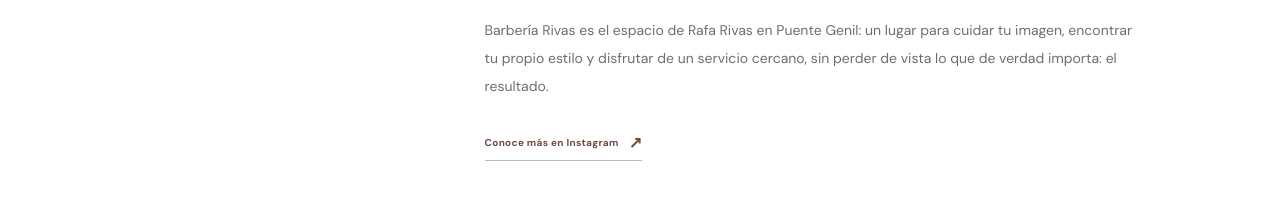
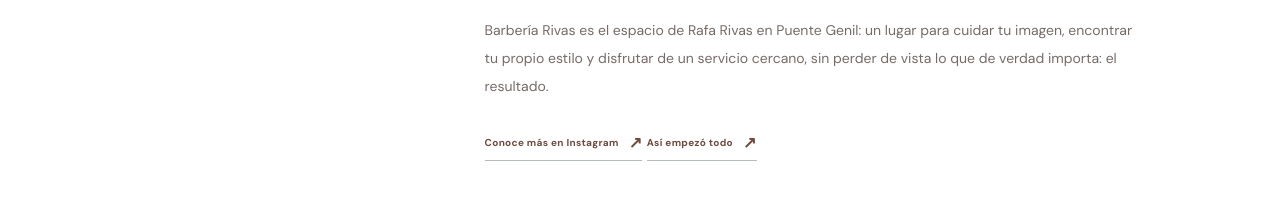
Before and after one commit to apririv1406/barberia-rivas, a website: page src/BarberiaRivas.Web/wwwroot/index.html in a window 1280 px wide. Shown: the part 1101-1323 px from the top of the page. Drawn offline with nearby package versions, Linux system fonts and the light colour scheme; no server answers; a web font is replaced by a local one.

Commit message:
Enlaza la publicación histórica de los inicios de la barbería

```diff
--- a/src/BarberiaRivas.Web/wwwroot/index.html
+++ b/src/BarberiaRivas.Web/wwwroot/index.html
@@ -89,6 +89,7 @@
         <h2>El estilo se trabaja.<br><em>La confianza se gana.</em></h2>
         <p>Barbería Rivas es el espacio de Rafa Rivas en Puente Genil: un lugar para cuidar tu imagen, encontrar tu propio estilo y disfrutar de un servicio cercano, sin perder de vista lo que de verdad importa: el resultado.</p>
         <a class="text-link" href="https://www.instagram.com/barberia_rivas/" target="_blank" rel="noopener noreferrer">Conoce más en Instagram <span>↗</span></a>
+        <a class="text-link" href="https://www.instagram.com/p/CFzcdompmxO/" target="_blank" rel="noopener noreferrer">Así empezó todo <span>↗</span></a>
       </div>
     </section>
 
```
